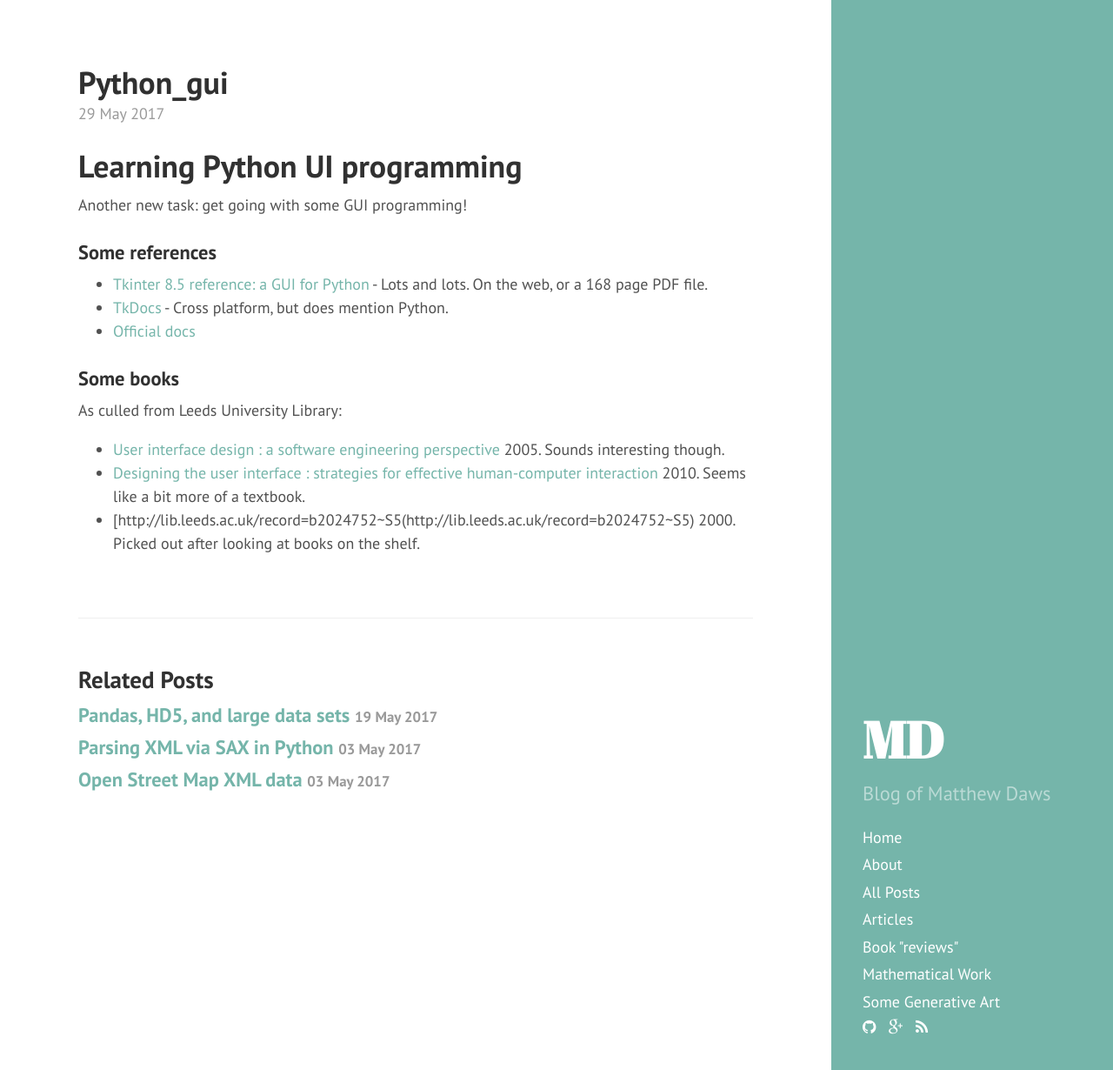
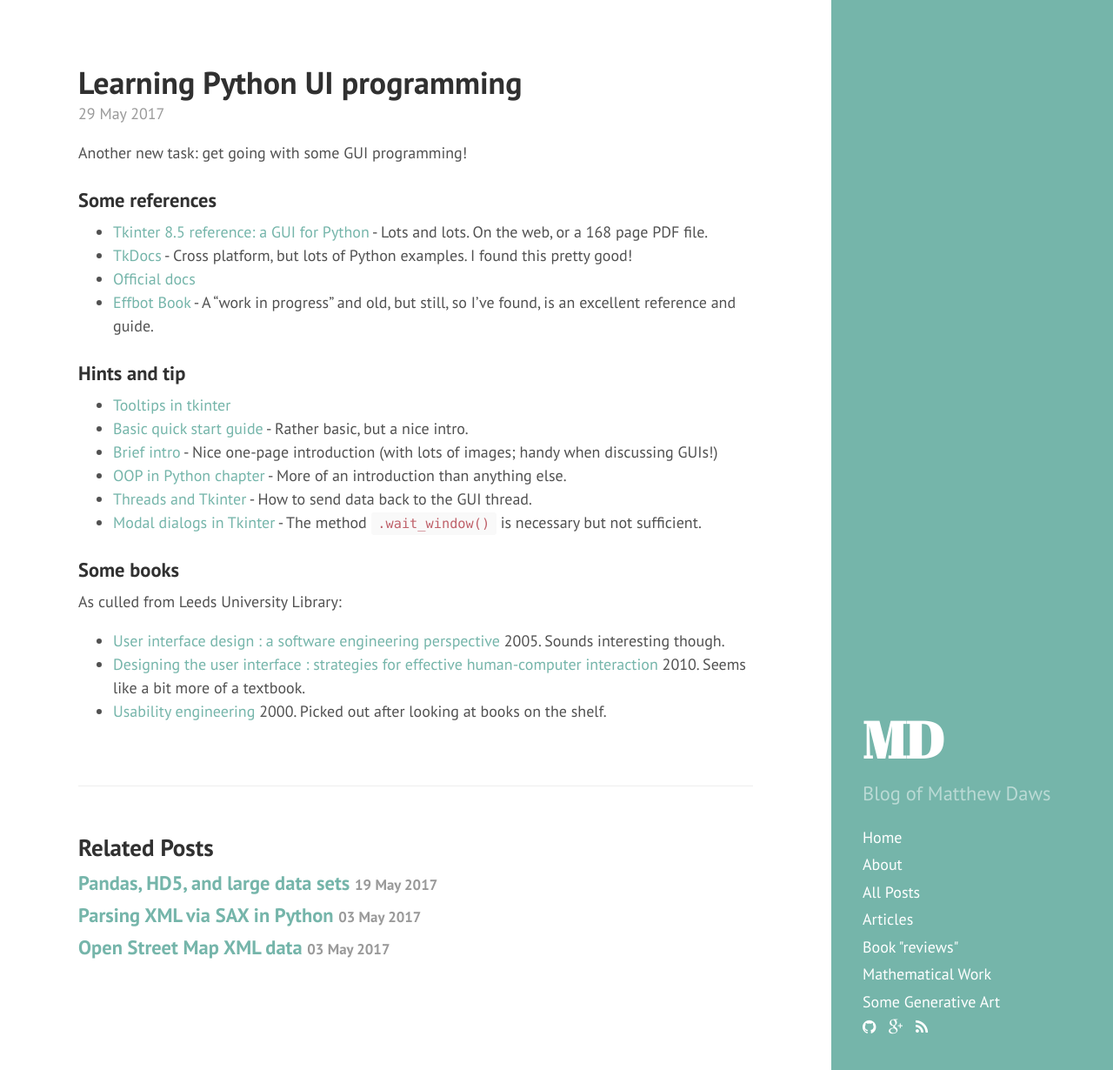
Before and after one commit to MatthewDaws/MatthewDaws.github.io, a Jekyll site: the page built from _posts/2017-05-29-python_gui.md, in a window 1280 px wide and 1230 px high. Shown: the whole window at 87% size. Built offline with Jekyll 4.4.1, drawn with Linux system fonts in a browser that asks for light colours; our own code applies the rules of GitHub Pages for plain Markdown files.

Commit message:
Update post

```diff
--- a/_posts/2017-05-29-python_gui.md
+++ b/_posts/2017-05-29-python_gui.md
@@ -1,12 +1,26 @@
-# Learning Python UI programming
+---
+layout: post
+title: Learning Python UI programming
+---
 
 Another new task: get going with some GUI programming!
 
 ### Some references
 
 - [Tkinter 8.5 reference: a GUI for Python](http://infohost.nmt.edu/tcc/help/pubs/tkinter/web/index.html) - Lots and lots.  On the web, or a 168 page PDF file.
-- [TkDocs](http://www.tkdocs.com/tutorial/index.html) - Cross platform, but does mention Python.
+- [TkDocs](http://www.tkdocs.com/tutorial/index.html) - Cross platform, but lots of Python examples.  I found this pretty good!
 - [Official docs](https://docs.python.org/3.6/library/tk.html)
+- [Effbot Book](http://effbot.org/tkinterbook/) - A "work in progress" and old, but still, so I've found, is an excellent reference and guide.
+
+
+### Hints and tip
+
+- [Tooltips in tkinter](https://stackoverflow.com/questions/3221956)
+- [Basic quick start guide](http://usingpython.com/simple-gui-programming/) - Rather basic, but a nice intro.
+- [Brief intro](http://www.devdungeon.com/content/gui-programming-python) - Nice one-page introduction (with lots of images; handy when discussing GUIs!)
+- [OOP in Python chapter](http://python-textbok.readthedocs.io/en/1.0/Introduction_to_GUI_Programming.html) - More of an introduction than anything else.
+- [Threads and Tkinter](http://stupidpythonideas.blogspot.co.uk/2013/10/why-your-gui-app-freezes.html) - How to send data back to the GUI thread.
+- [Modal dialogs in Tkinter](http://effbot.org/tkinterbook/tkinter-dialog-windows.htm) - The method `.wait_window()` is necessary but not sufficient.
 
 
 ### Some books
@@ -15,4 +29,4 @@ As culled from Leeds University Library:
 
 - [User interface design : a software engineering perspective](http://lib.leeds.ac.uk/record=b2465501~S5)  2005.  Sounds interesting though.
 - [Designing the user interface : strategies for effective human-computer interaction](http://lib.leeds.ac.uk/record=b3181441~S5)  2010.  Seems like a bit more of a textbook.
-- [http://lib.leeds.ac.uk/record=b2024752~S5(http://lib.leeds.ac.uk/record=b2024752~S5)  2000.  Picked out after looking at books on the shelf.
+- [Usability engineering](http://lib.leeds.ac.uk/record=b2024752~S5)  2000.  Picked out after looking at books on the shelf.
```
